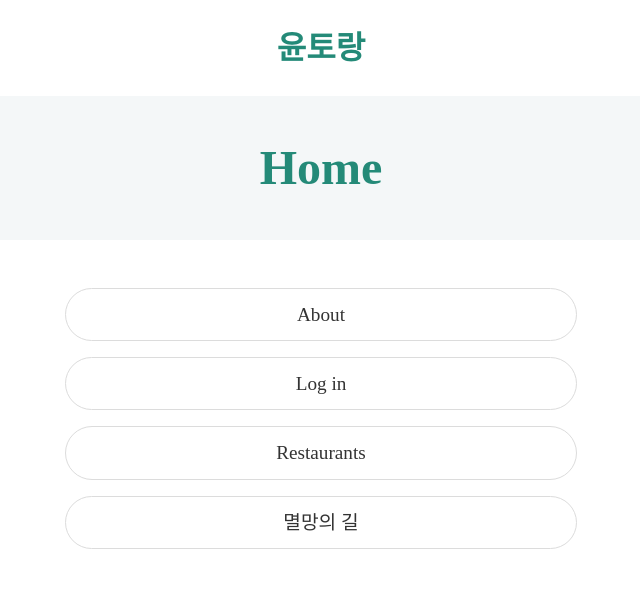
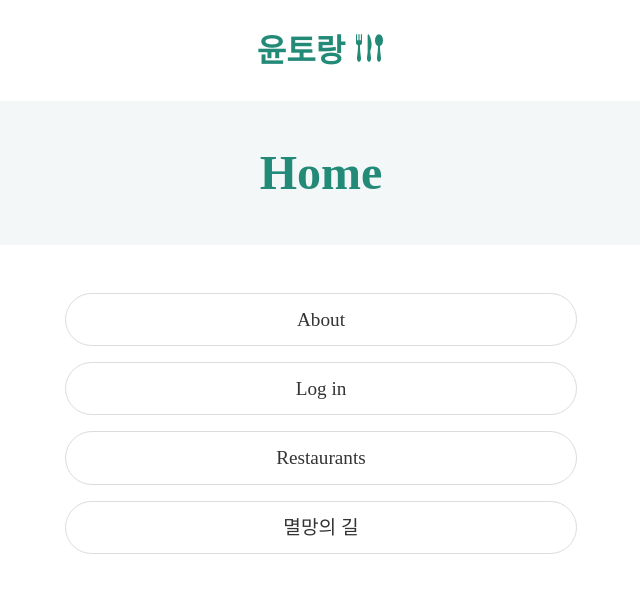
Before and after one commit to CodeSoom/react-week8-assignment-1, a React app: page / in a window 1280 px wide. Shown: the top 592 px of the page, without its empty margins (319-959 px from the left). Built offline with nearby package versions, Linux system fonts and the light colour scheme.

Commit message:
로고에 아이콘을 추가합니다

```diff
--- a/src/App.jsx
+++ b/src/App.jsx
@@ -9,6 +9,8 @@ import {
 import { useDispatch } from 'react-redux';
 
 import styled from '@emotion/styled';
+
+import { GiForkKnifeSpoon } from 'react-icons/gi';
 
 import HomePage from './HomePage';
 import AboutPage from './AboutPage';
@@ -25,11 +27,17 @@ import green from '../fixtures/color';
 const Header = styled.header({
   margin: '2rem 0',
   '& h1 a': {
-    display: 'block',
+    display: 'flex',
+    justifyContent: 'center',
+    alignItems: 'center',
     color: `${green}`,
     fontSize: '2rem',
     textAlign: 'center',
   },
+});
+
+const Icon = styled.span({
+  marginLeft: '0.5rem',
 });
 
 export default function App() {
@@ -44,7 +52,10 @@ export default function App() {
     <>
       <Header>
         <h1>
-          <Link to="/">윤토랑</Link>
+          <Link to="/">
+            윤토랑
+            <Icon><GiForkKnifeSpoon /></Icon>
+          </Link>
         </h1>
       </Header>
       <Switch>
```
